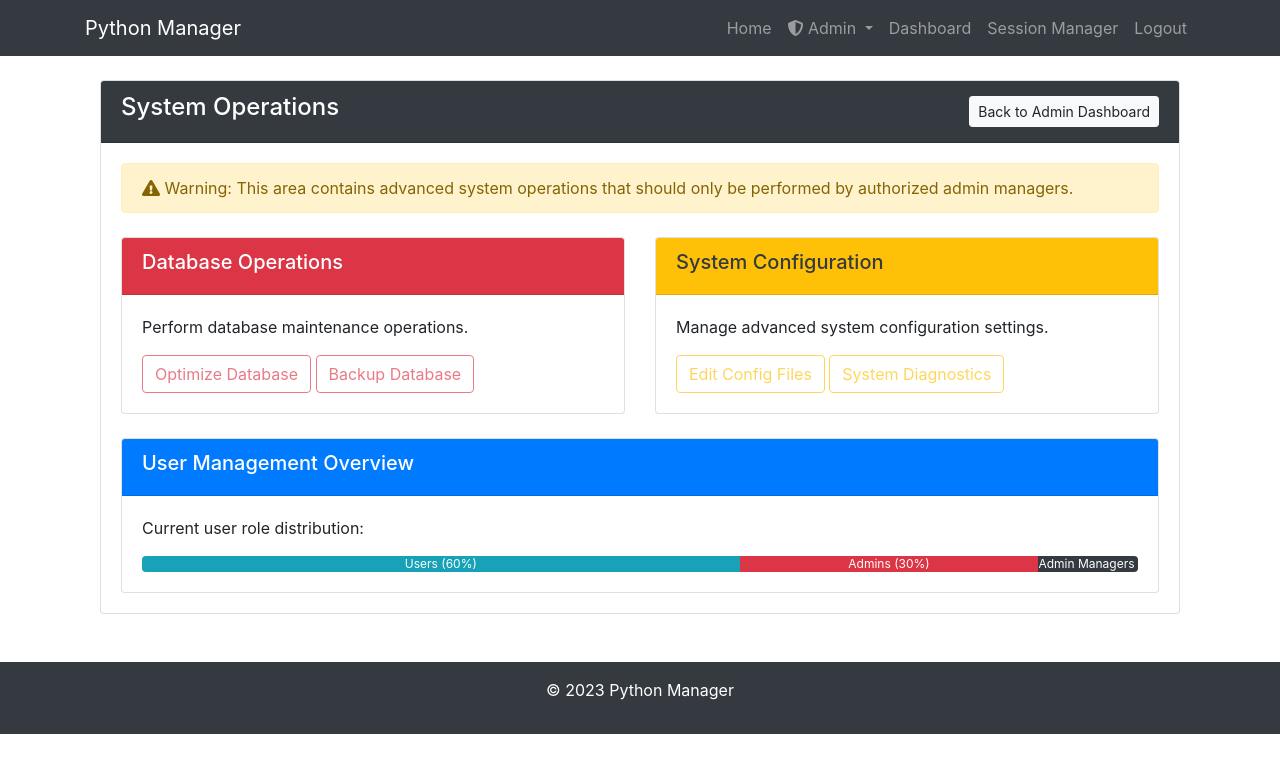
After one commit to HUYVESEA0/Python_manager, a Flask app: page /admin/system-operations in a window 1280 px wide. The commit adds this page. Shown: the top 773 px of the page. Run offline with Flask 3, Linux system fonts and the light colour scheme; a user stored in the database is signed in; some libraries are stand-ins or nearby versions.

Commit message:
Add admin manager role and system operations page with user management features
Signed-off-by: HUYVIESEA <hhuy0847@gmail.com>

```diff
--- a/app.py
+++ b/app.py
@@ -24,10 +24,27 @@ login_manager = LoginManager(app)
 login_manager.login_view = 'login'
 login_manager.login_message_category = 'info'
 
+# Import thêm decorator mới
+from decorators import admin_required, admin_manager_required
+
 # Khởi tạo admin user
 def init_admin_user():
     with app.app_context():
-        admin = User.query.filter_by(role='admin').first()
+        # Check for admin_manager
+        admin_manager = User.query.filter_by(role='admin_manager').first()
+        if not admin_manager:
+            admin_manager = User(
+                username='ADMIN_MANAGER',
+                email='admin_manager@example.com',
+                role='admin_manager'
+            )
+            admin_manager.set_password('admin_manager')
+            db.session.add(admin_manager)
+            db.session.commit()
+            print('Admin Manager created: admin_manager@example.com / admin_manager')
+
+        # Check for regular admin
+        admin = User.query.filter_by(username='HUYVIESEA').first()
         if not admin:
             admin = User(
                 username='HUYVIESEA',
@@ -43,7 +60,6 @@ def init_admin_user():
 init_admin_user()
 
 from forms import LoginForm, RegistrationForm, UserEditForm, CreateUserForm, SystemSettingsForm
-from decorators import admin_required
 
 @login_manager.user_loader
 def load_user(id):
@@ -283,12 +299,37 @@ def edit_user(user_id):
 @admin_required
 def make_admin(user_id):
     user = User.query.get_or_404(user_id)
+
+    # Only admin_manager can promote to admin
+    if not current_user.is_admin_manager() and user.role == 'user':
+        flash('Chỉ Admin Manager mới có thể thăng cấp người dùng lên Admin.', 'danger')
+        return redirect(url_for('admin_users'))
+
     if user.id != current_user.id:  # Không thay đổi quyền của chính mình
-        user.role = 'admin'
+        # Regular admin can only promote to same level
+        if current_user.is_admin_manager() or user.role == 'user':
+            user.role = 'admin'
+            db.session.commit()
+            # Log the activity
+            log_activity('Make admin', f'User {user.username} (ID: {user.id}) was granted admin privileges')
+            flash(f'User {user.username} đã được cấp quyền quản trị!', 'success')
+        else:
+            flash('Bạn không có quyền thực hiện hành động này.', 'danger')
+    else:
+        flash('Bạn không thể thay đổi quyền của chính mình!', 'danger')
+    return redirect(url_for('admin_users'))
+
+@app.route('/admin/make-admin-manager/<int:user_id>')
+@login_required
+@admin_manager_required
+def make_admin_manager(user_id):
+    user = User.query.get_or_404(user_id)
+    if user.id != current_user.id:  # Không thay đổi quyền của chính mình
+        user.role = 'admin_manager'
         db.session.commit()
         # Log the activity
-        log_activity('Make admin', f'User {user.username} (ID: {user.id}) was granted admin privileges')
-        flash(f'User {user.username} đã được cấp quyền quản trị!', 'success')
+        log_activity('Make admin manager', f'User {user.username} (ID: {user.id}) was granted admin manager privileges')
+        flash(f'User {user.username} đã được cấp quyền quản trị cấp cao!', 'success')
     else:
         flash('Bạn không thể thay đổi quyền của chính mình!', 'danger')
     return redirect(url_for('admin_users'))
@@ -298,6 +339,12 @@ def make_admin(user_id):
 @admin_required
 def remove_admin(user_id):
     user = User.query.get_or_404(user_id)
+
+    # Only admin_manager can demote another admin_manager
+    if user.role == 'admin_manager' and not current_user.is_admin_manager():
+        flash('Chỉ Admin Manager mới có thể hạ cấp một Admin Manager khác.', 'danger')
+        return redirect(url_for('admin_users'))
+
     if user.id != current_user.id:  # Không thay đổi quyền của chính mình
         user.role = 'user'
         db.session.commit()
@@ -419,5 +466,13 @@ def clear_logs():
 
     return redirect(url_for('activity_logs'))
 
+# Add an admin manager only route
+@app.route('/admin/system-operations')
+@login_required
+@admin_manager_required
+def system_operations():
+    """Advanced system operations only available to admin manager"""
+    return render_template('admin/system_operations.html')
+
 if __name__ == '__main__':
     app.run(debug=True)
--- a/decorators.py
+++ b/decorators.py
@@ -10,3 +10,12 @@ def admin_required(f):
             return redirect(url_for('index'))
         return f(*args, **kwargs)
     return decorated_function
+
+def admin_manager_required(f):
+    @wraps(f)
+    def decorated_function(*args, **kwargs):
+        if not current_user.is_authenticated or not current_user.is_admin_manager():
+            flash('Bạn cần quyền quản trị cấp cao nhất để truy cập trang này.', 'danger')
+            return redirect(url_for('index'))
+        return f(*args, **kwargs)
+    return decorated_function
--- a/models.py
+++ b/models.py
@@ -12,7 +12,7 @@ class User(UserMixin, db.Model):
     username = db.Column(db.String(80), unique=True, nullable=False)
     email = db.Column(db.String(120), unique=True, nullable=False)
     password_hash = db.Column(db.String(256))
-    role = db.Column(db.String(20), default='user')  # 'admin' hoặc 'user'
+    role = db.Column(db.String(20), default='user')  # 'admin_manager', 'admin', or 'user'
     created_at = db.Column(db.DateTime, default=datetime.utcnow)
 
     def set_password(self, password):
@@ -22,7 +22,19 @@ class User(UserMixin, db.Model):
         return check_password_hash(self.password_hash, password)
 
     def is_admin(self):
-        return self.role == 'admin'
+        return self.role in ['admin', 'admin_manager']
+
+    def is_admin_manager(self):
+        return self.role == 'admin_manager'
+
+    def get_role_level(self):
+        """Get numerical representation of role level for comparison"""
+        role_levels = {
+            'admin_manager': 3,
+            'admin': 2,
+            'user': 1
+        }
+        return role_levels.get(self.role, 0)
 
     def __repr__(self):
         return f'<User {self.username}>'
--- /dev/null
+++ b/templates/admin/system_operations.html
@@ -0,0 +1,69 @@
+{% extends "index.html" %}
+
+{% block title %}System Operations{% endblock %}
+
+{% block content %}
+<div class="container">
+    <div class="row">
+        <div class="col-md-12">
+            <div class="card">
+                <div class="card-header bg-dark text-white d-flex justify-content-between align-items-center">
+                    <h4>System Operations</h4>
+                    <a href="{{ url_for('admin_dashboard') }}" class="btn btn-light btn-sm">Back to Admin Dashboard</a>
+                </div>
+                <div class="card-body">
+                    <div class="alert alert-warning">
+                        <i class="fas fa-exclamation-triangle"></i> Warning: This area contains advanced system operations that should only be performed by authorized admin managers.
+                    </div>
+
+                    <div class="row mt-4">
+                        <div class="col-md-6">
+                            <div class="card">
+                                <div class="card-header bg-danger">
+                                    <h5 class="text-white">Database Operations</h5>
+                                </div>
+                                <div class="card-body">
+                                    <p>Perform database maintenance operations.</p>
+                                    <button class="btn btn-outline-danger" disabled>Optimize Database</button>
+                                    <button class="btn btn-outline-danger" disabled>Backup Database</button>
+                                </div>
+                            </div>
+                        </div>
+
+                        <div class="col-md-6">
+                            <div class="card">
+                                <div class="card-header bg-warning">
+                                    <h5 class="text-dark">System Configuration</h5>
+                                </div>
+                                <div class="card-body">
+                                    <p>Manage advanced system configuration settings.</p>
+                                    <button class="btn btn-outline-warning" disabled>Edit Config Files</button>
+                                    <button class="btn btn-outline-warning" disabled>System Diagnostics</button>
+                                </div>
+                            </div>
+                        </div>
+                    </div>
+
+                    <div class="row mt-4">
+                        <div class="col-md-12">
+                            <div class="card">
+                                <div class="card-header bg-primary">
+                                    <h5 class="text-white">User Management Overview</h5>
+                                </div>
+                                <div class="card-body">
+                                    <p>Current user role distribution:</p>
+                                    <div class="progress">
+                                        <div class="progress-bar bg-info" role="progressbar" style="width: 60%" aria-valuenow="60" aria-valuemin="0" aria-valuemax="100">Users (60%)</div>
+                                        <div class="progress-bar bg-danger" role="progressbar" style="width: 30%" aria-valuenow="30" aria-valuemin="0" aria-valuemax="100">Admins (30%)</div>
+                                        <div class="progress-bar bg-dark" role="progressbar" style="width: 10%" aria-valuenow="10" aria-valuemin="0" aria-valuemax="100">Admin Managers (10%)</div>
+                                    </div>
+                                </div>
+                            </div>
+                        </div>
+                    </div>
+                </div>
+            </div>
+        </div>
+    </div>
+</div>
+{% endblock %}
--- a/templates/index.html
+++ b/templates/index.html
@@ -34,6 +34,12 @@
                                 <div class="dropdown-divider"></div>
                                 <a class="dropdown-item" href="{{ url_for('system_settings') }}">System Settings</a>
                                 <a class="dropdown-item" href="{{ url_for('activity_logs') }}">Activity Logs</a>
+                                {% if current_user.is_admin_manager() %}
+                                <div class="dropdown-divider"></div>
+                                <a class="dropdown-item text-danger" href="{{ url_for('system_operations') }}">
+                                    <i class="fas fa-cogs"></i> System Operations
+                                </a>
+                                {% endif %}
                             </div>
                         </li>
                         {% endif %}
```
Also changed, not shown: forms.py (+10 -2 lines), templates/admin/users.html (+32 -8 lines), app.db.
